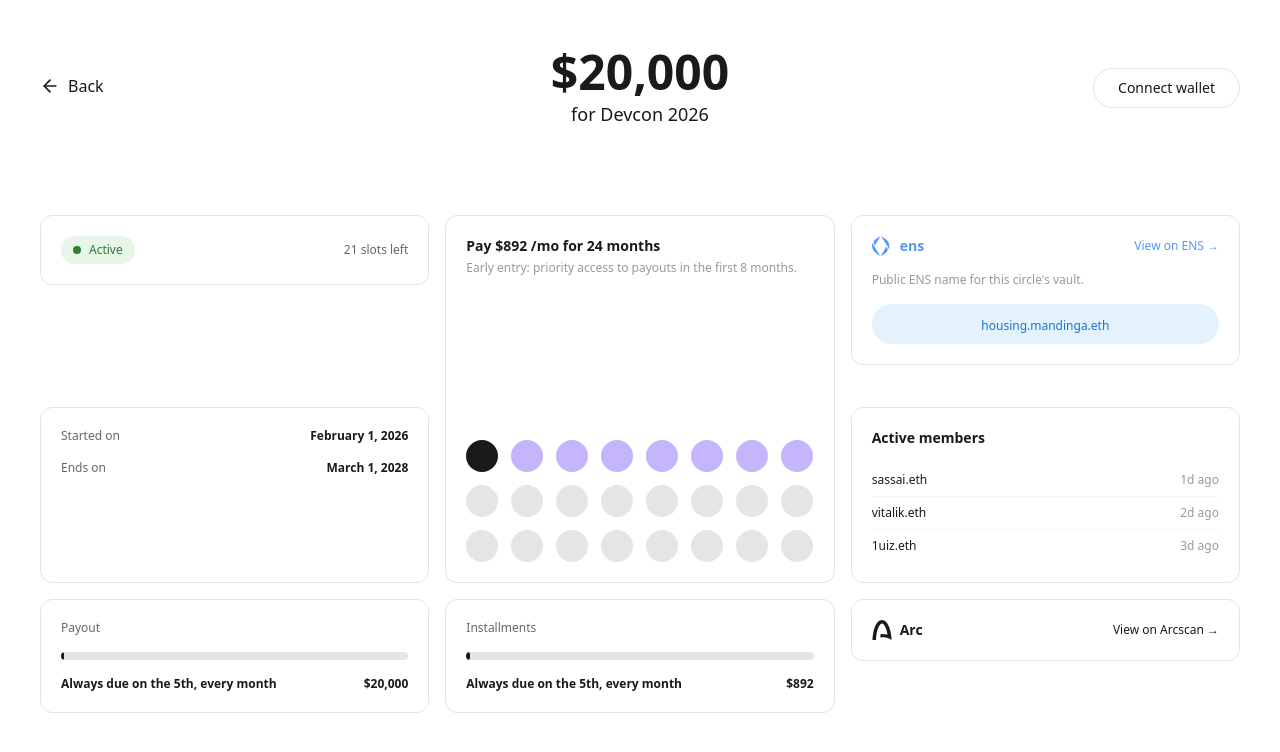
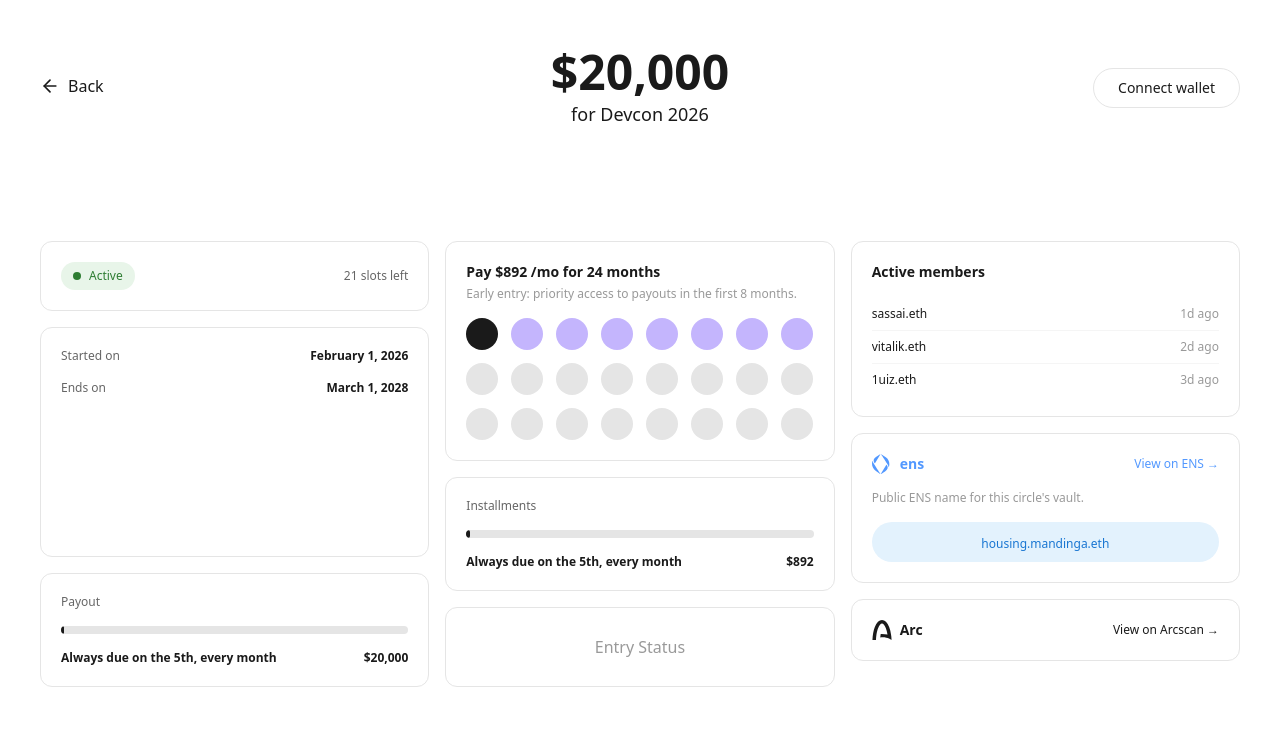
Before and after one commit to 1uizeth/v0-mandingafront, a Next.js app: page / in a window 1280 px wide. Shown: the top 752 px of the page. Built offline with nearby package versions, Linux system fonts and the light colour scheme.

Commit message:
refactor: use explicit 3-column grid layout
Eliminate auto-placement and row-spans for precise column structure

Co-authored-by: 1uiz <46506042+1uizeth@users.noreply.github.com>

```diff
--- a/app/page.tsx
+++ b/app/page.tsx
@@ -597,65 +597,35 @@ export default function FundingCirclePage() {
           <div style={{ gridArea: 'arc' }}><ArcCard /></div>
         </div>
 
-        {/* DESKTOP (1024px+): Strict 2-row layout with aligned baselines */}
-        {/* DESKTOP (1024px+): 3×3 Grid Module with unified cohesion */}
+        {/* DESKTOP (1024px+): 3-column explicit layout */}
         <div
-          className={`hidden lg:grid ${GRID_GAP} w-full`}
+          className={`hidden lg:grid w-full`}
           style={{
             gridTemplateColumns: '1fr 1fr 1fr',
-            gridTemplateRows: 'minmax(0, 1fr) minmax(0, 1fr) auto',
-            alignContent: 'stretch',
-            alignItems: 'stretch'
+            gap: `1rem`, // GAP_M = 16px = 1rem
           }}
         >
-          {/* ROW 1 */}
-
-          {/* Row 1, Col 1: Active (Slots) */}
-          <div style={{ gridColumn: 1, gridRow: 1, height: '100%' }}>
+          {/* COLUMN 1: Active → Started/Ends → Payout */}
+          <div className={`flex flex-col ${GRID_GAP}`}>
             <SlotsCard />
-          </div>
-
-          {/* Row 1, Col 2: Pay $892/mo (spans rows 1-2) */}
-          <div
-            style={{ gridColumn: 2, gridRow: '1 / span 2', height: '100%', width: '100%' }}
-            className="flex flex-col justify-between"
-          >
-            <PaymentVisualizationCard />
-          </div>
-
-          {/* Row 1, Col 3: ENS */}
-          <div style={{ gridColumn: 3, gridRow: 1, height: '100%' }}>
-            <EnsCard />
-          </div>
-
-          {/* ROW 2 */}
-
-          {/* Row 2, Col 1: Started/Ends */}
-          <div style={{ gridColumn: 1, gridRow: 2, height: '100%', width: '100%' }}>
             <TimelineCard />
-          </div>
-
-          {/* Row 2, Col 2: (empty - Pay card already spans here) */}
-
-          {/* Row 2, Col 3: Active members */}
-          <div style={{ gridColumn: 3, gridRow: 2, height: '100%' }}>
-            <MembersCard />
-          </div>
-
-          {/* ROW 3: Bottom compact cards (180px fixed height) */}
-
-          {/* Row 3, Col 1: Payout */}
-          <div style={{ gridColumn: 1, gridRow: 3, height: '100%', width: '100%' }}>
             <PayoutCard isWalletConnected={isWalletConnected} hasJoined={hasJoined} />
           </div>
 
-          {/* Row 3, Col 2: Installments */}
-          <div style={{ gridColumn: 2, gridRow: 3, height: '100%', width: '100%' }}>
+          {/* COLUMN 2: Pay $892/mo → Installments → Entry Status (placeholder) */}
+          <div className={`flex flex-col ${GRID_GAP}`}>
+            <PaymentVisualizationCard />
             <InstallmentCard isWalletConnected={isWalletConnected} hasJoined={hasJoined} />
+            {/* Entry Status card placeholder - empty for now */}
+            <div className="rounded-xl border border-[#E5E5E5] bg-white p-5 flex items-center justify-center min-h-20 text-[#999999]">
+              Entry Status
+            </div>
           </div>
 
-          {/* Row 3, Col 3: Arc */}
-          <div style={{ gridColumn: 3, gridRow: 3, height: '100%', width: '100%' }}>
+          {/* COLUMN 3: Active members → ENS → Arc */}
+          <div className={`flex flex-col ${GRID_GAP}`}>
+            <MembersCard />
+            <EnsCard />
             <ArcCard />
           </div>
         </div>
```
